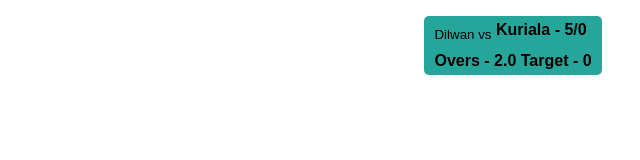
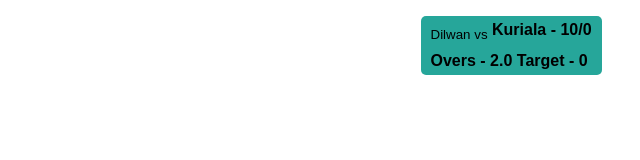
Before and after one commit to Rkbarda/Score-1, a plain HTML site: page index.html in a window 1280 px wide. Shown: the full height of the page, 640-1280 px from the left. Drawn offline with Linux system fonts and the light colour scheme.

Commit message:
Update index.html

```diff
--- a/index.html
+++ b/index.html
@@ -29,7 +29,7 @@
     <div class="card" id="scoreDiv">
       <div class="upper">
         <sub>Dilwan vs</sub>
-        <b>Kuriala - <span id="score">5/0</span></b>
+        <b>Kuriala - <span id="score">10/0</span></b>
       </div>
       <div class="lower">
         <b>Overs - <span id="overs">2.0</span></b>
```
